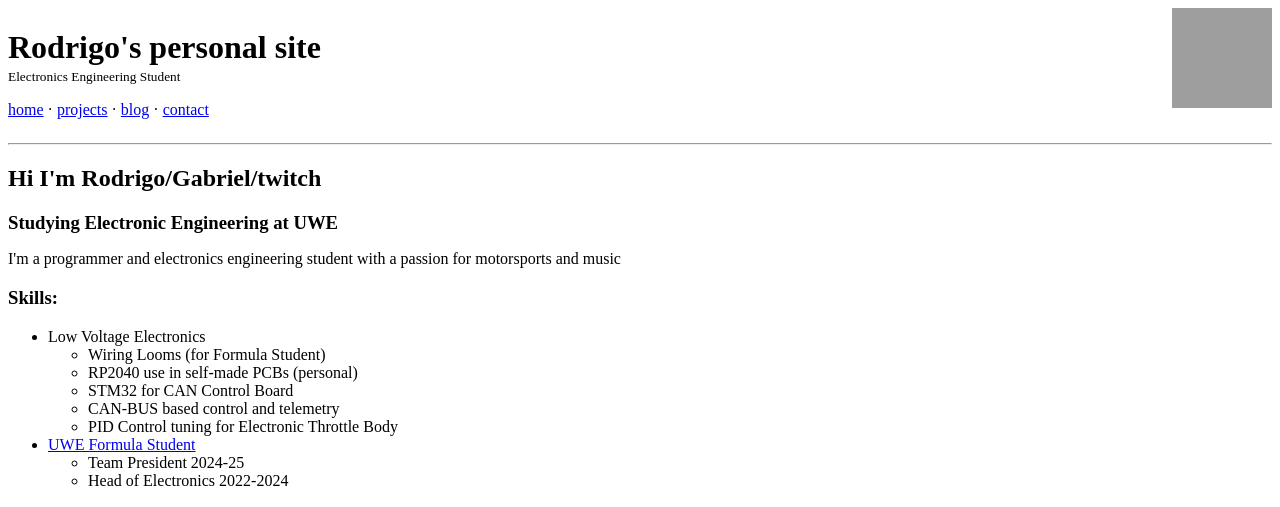
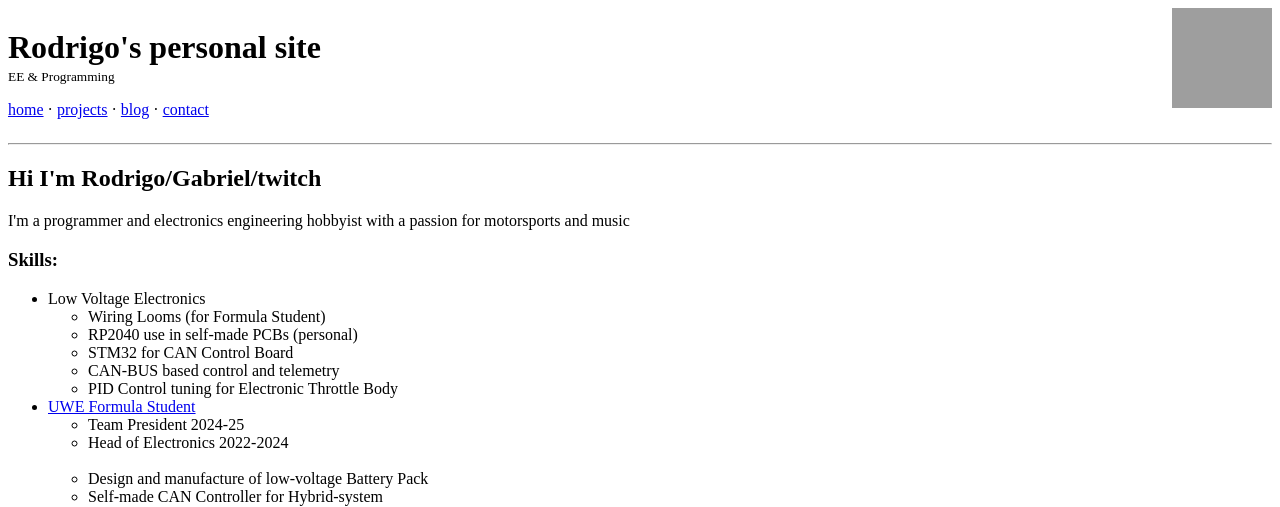
Before and after one commit to twitch0001/personal-site, a Flask app: page / in a window 1280 px wide. Shown: the top 507 px of the page. Run offline with Flask 3, Linux system fonts and the light colour scheme; grey boxes are pictures that could not be loaded.

Commit message:
Update to reflect uni status

```diff
--- a/templates/header.html
+++ b/templates/header.html
@@ -4,7 +4,7 @@
 
         <div id="b-title">
             <h1 style="margin-bottom: 1px;">Rodrigo's personal site</h1>
-            <small>Electronics Engineering Student</small>
+            <small>EE & Programming</small>
             <div id="nav" style="align-self: end">
                 <p>
                     <a href="/">home</a> &middot;
--- a/templates/home.html
+++ b/templates/home.html
@@ -18,8 +18,7 @@
 
 <div>
 <h2>Hi I'm Rodrigo/Gabriel/twitch</h2>
-    <h3 style="margin-bottom: 2px">Studying Electronic Engineering at UWE</h3>
-    <p style="margin-bottom: 3px">I'm a programmer and electronics engineering student with a passion for motorsports and music</p>
+    <p style="margin-bottom: 3px">I'm a programmer and electronics engineering hobbyist with a passion for motorsports and music</p>
 </div>
 
 <h3>Skills:</h3>
```
